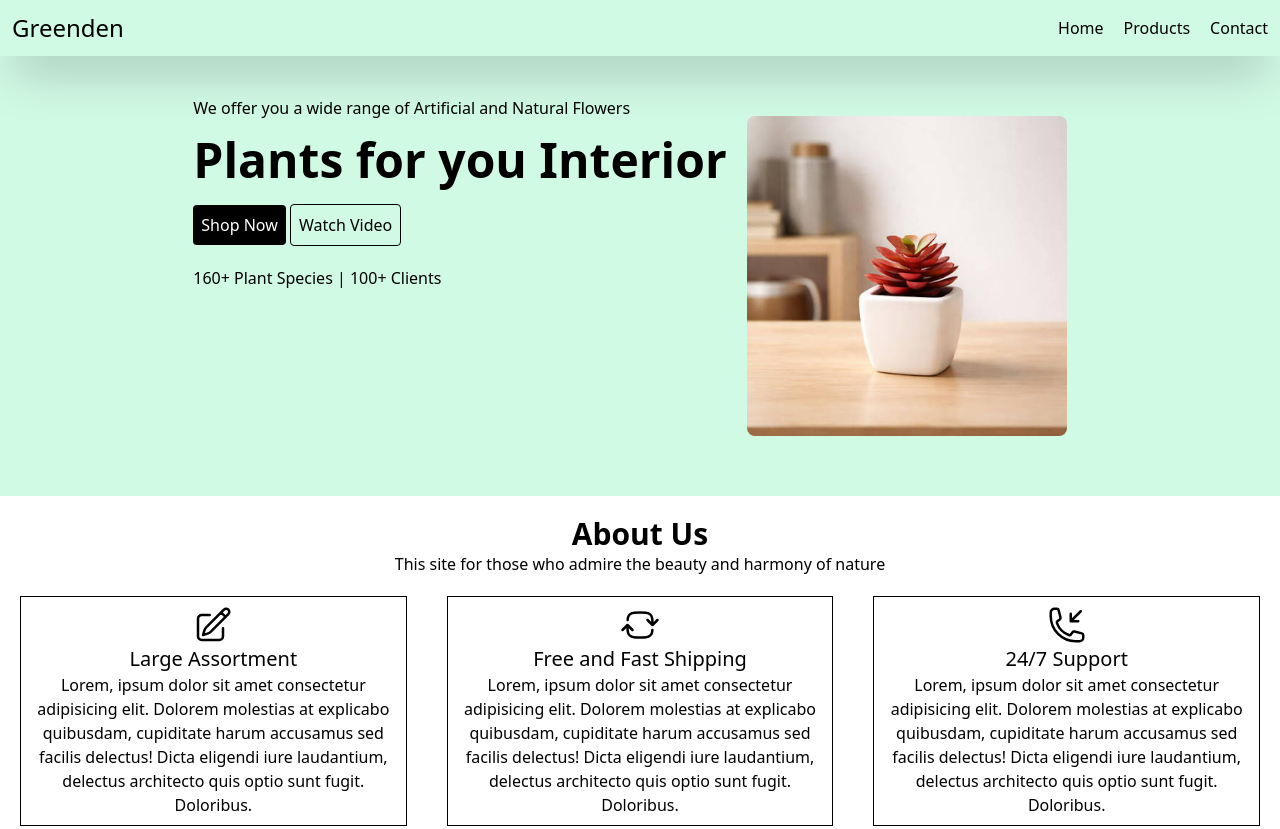
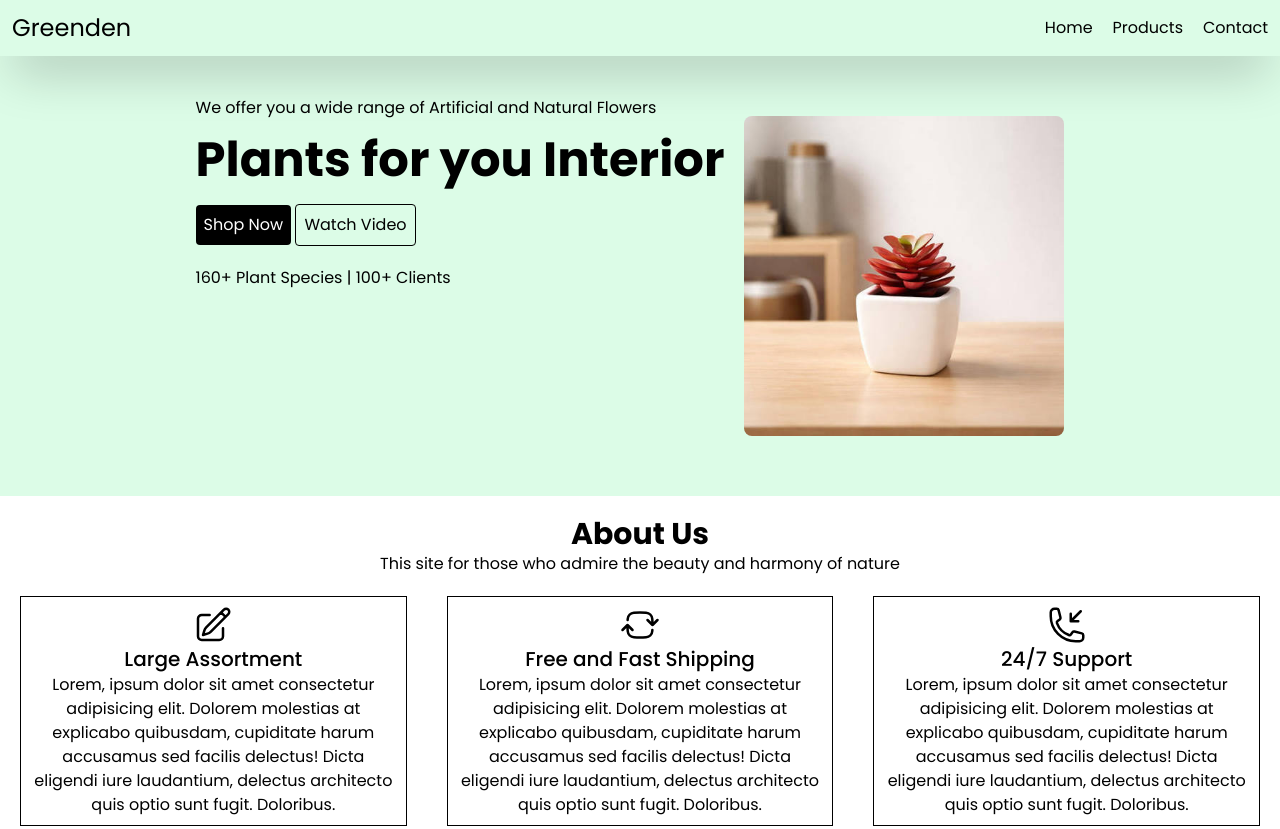
Before and after one commit to SANTHOSH0530/Greenden-Tailwind, a plain HTML site: page index.html in a window 1280 px wide. Shown: the top 829 px of the page. Drawn offline with nearby package versions, Linux system fonts and the light colour scheme.

Commit message:
Add Poppins font and Tailwind CSS script
Added Poppins font and Tailwind CSS script to enhance styling.

```diff
--- a/index.html
+++ b/index.html
@@ -5,8 +5,13 @@
     <meta name="viewport" content="width=device-width, initial-scale=1.0">
     <title>Greenden</title>
     <link rel="stylesheet" href="https://cdn.jsdelivr.net/npm/tailwindcss@2.2.19/dist/tailwind.min.css">
-</head>
-<body>
+  <!-- Poppins Font -->
+  <link rel="preconnect" href="https://fonts.googleapis.com">
+  <link rel="preconnect" href="https://fonts.gstatic.com" crossorigin>
+  <link href="https://fonts.googleapis.com/css2?family=Poppins:wght@100;200;300;400;500;600;700;800;900&display=swap" rel="stylesheet">
+  <script src="https://cdn.tailwindcss.com"></script>
+
+<body class="font-['Poppins']">
     <!-- Responsive Website -->
     <nav class="bg-green-100 p-3 flex items-center justify-between shadow-2xl sticky top-0 z-10">
         <h1 class="text-2xl">Greenden</h1>
```
